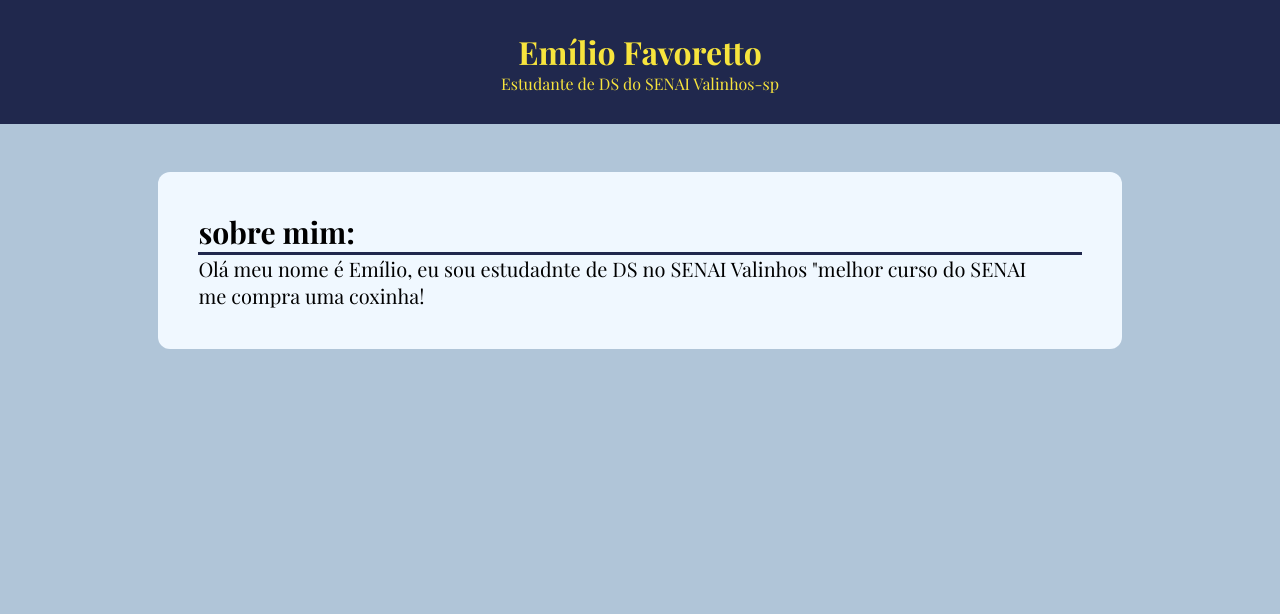
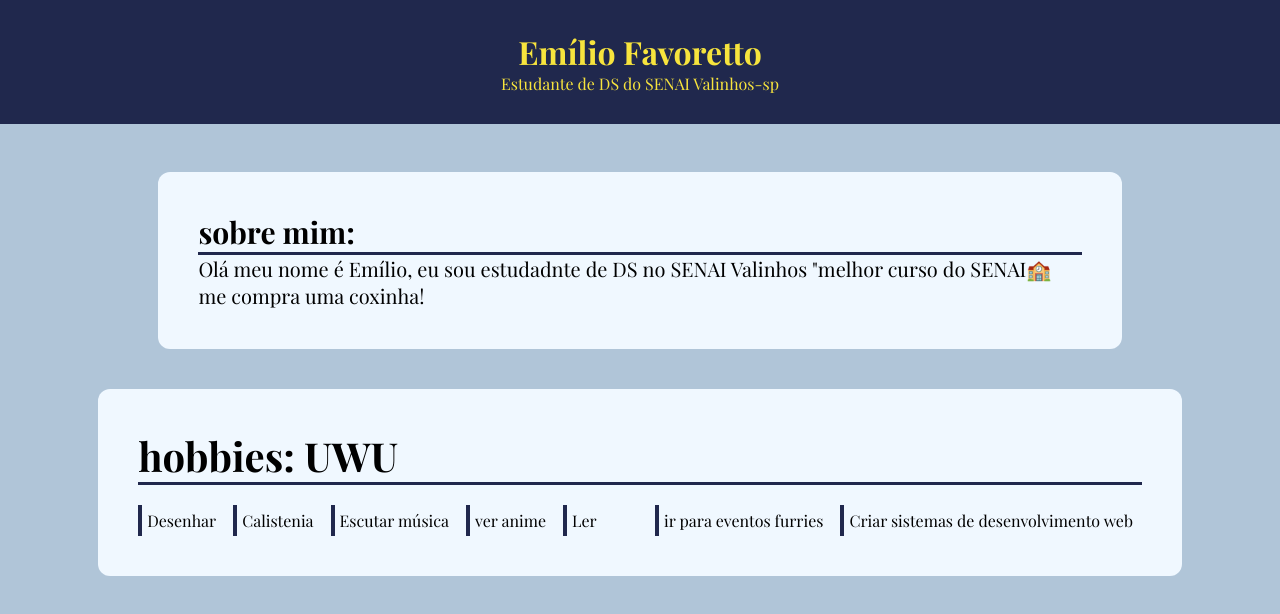
Before and after one commit to emiliofavoretto/meu-primeiro-site, a plain HTML site: page index.html in a window 1280 px wide. Drawn offline with nearby package versions, Linux system fonts and the light colour scheme; a web font is replaced by a local one.

Commit message:
finishi hobbies section

```diff
--- a/assets/styles/index.css
+++ b/assets/styles/index.css
@@ -28,6 +28,16 @@ main {
     padding: 48px 38px;
 }
 
+about-section {
+    display: block;
+    background-color: aliceblue;
+    width: 80%;
+    margin: 0 auto;
+    padding: 40px;
+    border-radius: 12px;
+    margin-bottom: 40px;
+}
+
 #titulo-sobre-mim {
     font-size: 30px;
     border-bottom: 3px solid rgb(32, 40, 77);
@@ -35,13 +45,41 @@ main {
 
 .texto-sobre-mim {
     font-size: 20px;
+    color: rgb(0, 0, 0);
 }
 
-about-section {
+meus-hobbies {
     display: block;
     background-color: aliceblue;
-    width: 80%;
-    margin: 0 auto;
+    width: 90%;
+    margin: 0px auto;
     padding: 40px;
     border-radius: 12px;
+    margin-bottom: 40px;
 }
+
+ul {
+    list-style: none;
+    padding: 0%;
+    display: flex;
+    gap: 12px;
+}
+
+li {
+    background-color: aliceblue;
+    padding: 5px;
+    border-left: 4px solid  rgb(32, 40, 77);
+    min-width: 80px;
+}
+
+li:hover {
+    background-color: rgb(111, 128, 121);
+    transform: translateX(5px);
+    transition: all 0.3s ease;
+}
+
+#meus-hobbies {
+    font-size: 40px;
+    border-bottom: 3px solid rgb(32, 40, 77);
+    margin-bottom: 20px;
+}
--- a/index.html
+++ b/index.html
@@ -15,10 +15,22 @@
 
     <main>
         <about-section>
-          <h2 id="titulo-sobre-mim"> sobre mim: </h2>
-          <P class="texto-sobre-mim">Olá meu nome é Emílio, eu sou estudadnte de DS no SENAI Valinhos "melhor curso do SENAI</P>
+          <h2 id="titulo-sobre-mim"> sobre mim:</h2>
+          <P class="texto-sobre-mim">Olá meu nome é Emílio, eu sou estudadnte de DS no SENAI Valinhos "melhor curso do SENAI🏫</P>
           <p class="texto-sobre-mim">me compra uma coxinha! </p>
         </about-section>
+        <meus-hobbies>
+            <h3 id="meus-hobbies">hobbies: UWU</h3>
+            <ul>
+                <li>Desenhar</li>
+                <li>Calistenia</li>
+                <li>Escutar música</li>
+                <li>ver anime</li>
+                <li>Ler</li>
+                <li>ir para eventos furries</li>
+                <li>Criar sistemas de desenvolvimento web</li>
+            </ul>
+          </meus-hobbies>
     </main>
 </body>
 </html>
```
